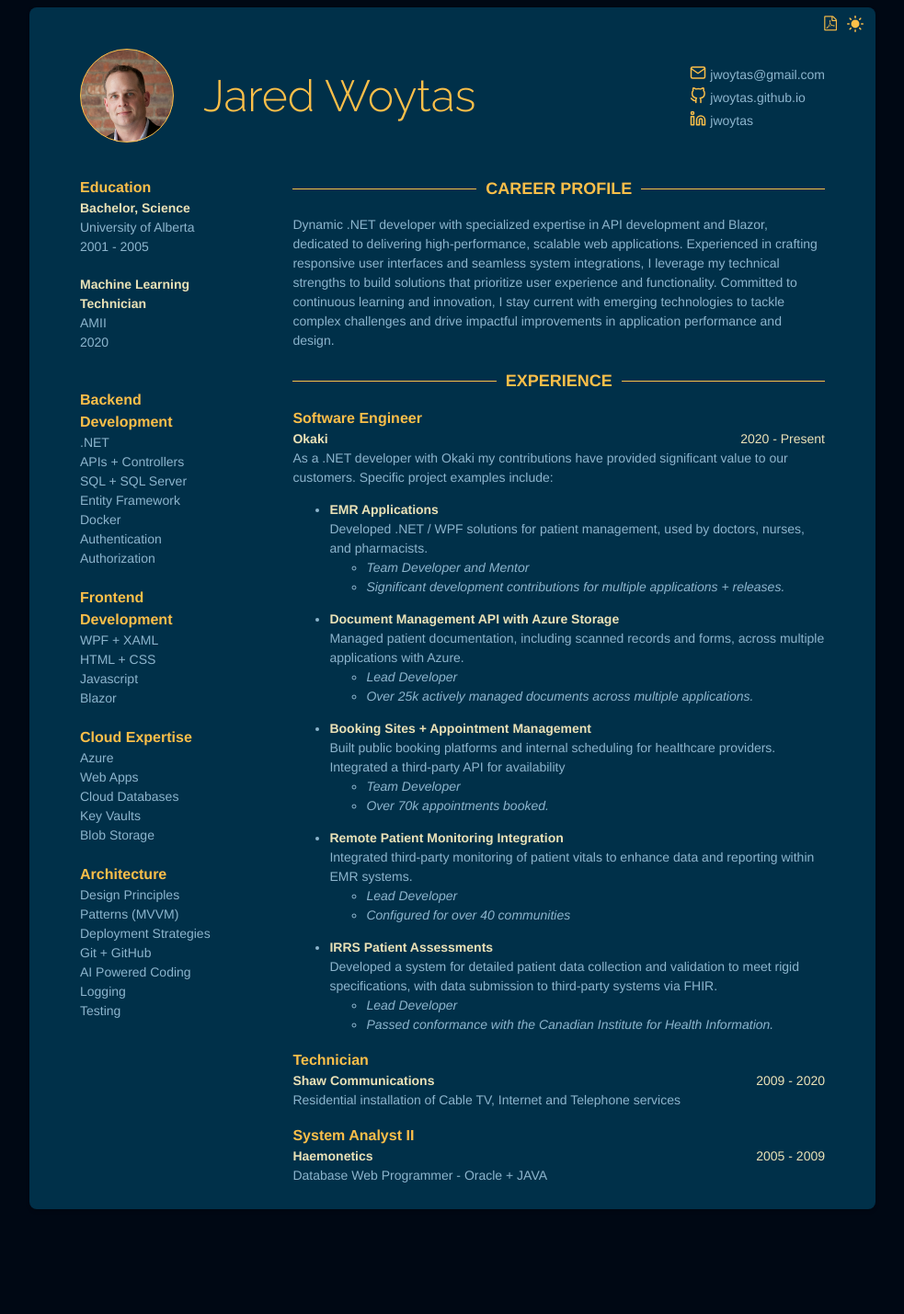
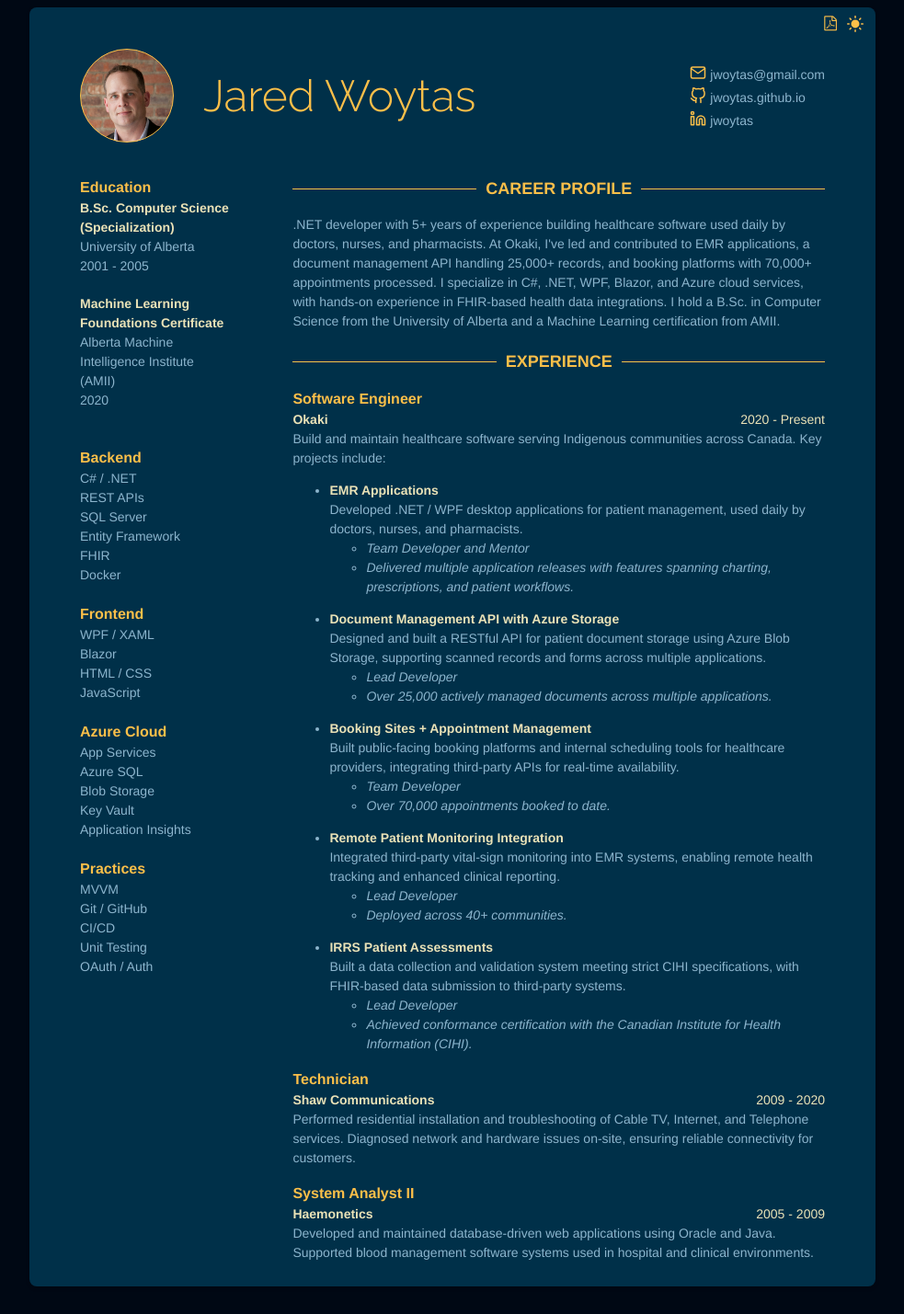
Before and after one commit to jwoytas/jwoytas.github.io, a Jekyll site: the page built from index.html, in a window 1280 px wide. Shown: the whole page at 92% size, without its empty margins (148-1131 px from the left). Built offline with Jekyll 4.4.1, drawn with Linux system fonts in a browser that asks for light colours; before the commit the page ends 1345 px from its top, so only the background shows below that.

Commit message:
Improve resume content: stronger profile, skills, and experience details
- Rewrote career profile with measurable outcomes (25k+ docs, 70k+ appointments)
- Strengthened Okaki project descriptions with action verbs and specifics
- Expanded Shaw and Haemonetics role descriptions
- Refined skills to use specific technologies (C#, REST APIs, FHIR, JavaScript)
- Cleaned up education formatting (B.Sc., full AMII name)
- Removed placeholder publications, projects, and volunteering data
- Removed incorrect technologies_used placeholder (Go, Angular, C++)
- Updated site description to ".NET Software Engineer | Healthcare & Cloud"

https://claude.ai/code/session_01E2Ao4QEjtFStC1oCHB4z3E

```diff
--- a/_config.yml
+++ b/_config.yml
@@ -1,5 +1,5 @@
 title: Jared Woytas
-description:  Software Developer
+description: .NET Software Engineer | Healthcare & Cloud
 #url: https://jekyll-cv.stavrospanakakis.com
 #host: 0.0.0.0
 baseurl: ''
--- a/_data/data.yml
+++ b/_data/data.yml
@@ -17,55 +17,51 @@ contact:
 
 
 education:
-  - degree: Bachelor, Science
-    detail: Sp. Computer Science
+  - degree: B.Sc. Computer Science (Specialization)
     time: 2001 - 2005
     university: University of Alberta
 
-  - degree: Machine Learning Technician
+  - degree: Machine Learning Foundations Certificate
     time: 2020
-    university: AMII
+    university: Alberta Machine Intelligence Institute (AMII)
 
 skills:
-  - category: Backend Development
+  - category: Backend
     skill:
-      - .NET
-      - APIs + Controllers
-      - SQL + SQL Server
+      - C# / .NET
+      - REST APIs
+      - SQL Server
       - Entity Framework
+      - FHIR
       - Docker
-      - Authentication
-      - Authorization
 
-  - category: Frontend Development
+  - category: Frontend
     skill:
-      - WPF + XAML
-      - HTML + CSS
-      - Javascript
+      - WPF / XAML
       - Blazor
+      - HTML / CSS
+      - JavaScript
 
-  - category: Cloud Expertise
+  - category: Azure Cloud
     skill:
-      - Azure
-      - Web Apps
-      - Cloud Databases
-      - Key Vaults
+      - App Services
+      - Azure SQL
       - Blob Storage
+      - Key Vault
+      - Application Insights
 
-  - category: Architecture
+  - category: Practices
     skill:
-      - Design Principles
-      - Patterns (MVVM)
-      - Deployment Strategies
-      - Git + GitHub
-      - AI Powered Coding
-      - Logging
-      - Testing
+      - MVVM
+      - Git / GitHub
+      - CI/CD
+      - Unit Testing
+      - OAuth / Auth
 
 
 # Profile
 profile: |
-  Dynamic .NET developer with specialized expertise in API development and Blazor, dedicated to delivering high-performance, scalable web applications. Experienced in crafting responsive user interfaces and seamless system integrations, I leverage my technical strengths to build solutions that prioritize user experience and functionality. Committed to continuous learning and innovation, I stay current with emerging technologies to tackle complex challenges and drive impactful improvements in application performance and design.
+  .NET developer with 5+ years of experience building healthcare software used daily by doctors, nurses, and pharmacists. At Okaki, I've led and contributed to EMR applications, a document management API handling 25,000+ records, and booking platforms with 70,000+ appointments processed. I specialize in C#, .NET, WPF, Blazor, and Azure cloud services, with hands-on experience in FHIR-based health data integrations. I hold a B.Sc. in Computer Science from the University of Alberta and a Machine Learning certification from AMII.
 
 # Experience
 experience:
@@ -73,78 +69,46 @@ experience:
     time: 2020 - Present
     company: Okaki
     details: |
-      As a .NET developer with Okaki my contributions have provided significant value to our customers. Specific project examples include&#58
+      Build and maintain healthcare software serving Indigenous communities across Canada. Key projects include&#58
     projects:
       - project: EMR Applications
-        description: Developed .NET / WPF solutions for patient management, used by doctors, nurses, and pharmacists.
+        description: Developed .NET / WPF desktop applications for patient management, used daily by doctors, nurses, and pharmacists.
         details:
           - Team Developer and Mentor
-          - Significant development contributions for multiple applications + releases.
+          - Delivered multiple application releases with features spanning charting, prescriptions, and patient workflows.
       - project: Document Management API with Azure Storage
-        description: Managed patient documentation, including scanned records and forms, across multiple applications with Azure.
+        description: Designed and built a RESTful API for patient document storage using Azure Blob Storage, supporting scanned records and forms across multiple applications.
         details:
           - Lead Developer
-          - Over 25k actively managed documents across multiple applications.
+          - Over 25,000 actively managed documents across multiple applications.
       - project: Booking Sites + Appointment Management
-        description: Built public booking platforms and internal scheduling for healthcare providers. Integrated a third-party API for availability
+        description: Built public-facing booking platforms and internal scheduling tools for healthcare providers, integrating third-party APIs for real-time availability.
         details:
           - Team Developer
-          - Over 70k appointments booked.
+          - Over 70,000 appointments booked to date.
       - project: Remote Patient Monitoring Integration
-        description: Integrated third-party monitoring of patient vitals to enhance data and reporting within EMR systems.
+        description: Integrated third-party vital-sign monitoring into EMR systems, enabling remote health tracking and enhanced clinical reporting.
         details:
           - Lead Developer
-          - Configured for over 40 communities
+          - Deployed across 40+ communities.
       - project: IRRS Patient Assessments
-        description: Developed a system for detailed patient data collection and validation to meet rigid specifications, with data submission to third-party systems via FHIR.
+        description: Built a data collection and validation system meeting strict CIHI specifications, with FHIR-based data submission to third-party systems.
         details:
           - Lead Developer
-          - Passed conformance with the Canadian Institute for Health Information.
-    technologies_used: |
-      Go, Angular, Typescript, C++
+          - Achieved conformance certification with the Canadian Institute for Health Information (CIHI).
 
   - role: Technician
     time: 2009 - 2020
     company: Shaw Communications
     details: |
-      Residential installation of Cable TV, Internet and Telephone services
+      Performed residential installation and troubleshooting of Cable TV, Internet, and Telephone services. Diagnosed network and hardware issues on-site, ensuring reliable connectivity for customers.
 
   - role: System Analyst II
     time: 2005 - 2009
     company: Haemonetics
     details: |
-      Database Web Programmer - Oracle + JAVA
+      Developed and maintained database-driven web applications using Oracle and Java. Supported blood management software systems used in hospital and clinical environments.
 
-publications:
-  - title: Random title of paper. An interesting one.
-    link: "#"
-    authors: John E. Doe
-    conference: Some conference, 2016
-
-  - title: Second title of paper. An interesting one too.
-    link: "#"
-    authors: John E. Doe
-    conference: Some conference again, 2018
-
-projects:
-  - title: Cool Project
-    link: #
-    details: |
-      Lorem ipsum dolor sit amet, consectetur adipiscing elit, sed do eiusmod
-      tempor incididunt ut labore et dolore magna aliqua.
-
-  - title: Cool Project
-    link: #
-    details: |
-      Lorem ipsum dolor sit amet, consectetur adipiscing elit, sed do eiusmod
-      tempor incididunt ut labore et dolore magna aliqua.
-
-# Volunteering
-volunteering:
-  - time: 2020-Present
-    role: PR Manager
-    company: Some random organization
-    details: |
-      Lorem ipsum dolor sit amet, consectetur adipiscing elit, sed do eiusmod
-      tempor incididunt ut labore et dolore magna aliqua. Ut enim ad minim veniam,
-      quis nostrud exercitation ullamco laboris nisi ut aliquip ex ea commodo consequat.
+# publications:
+# projects:
+# volunteering:
```
